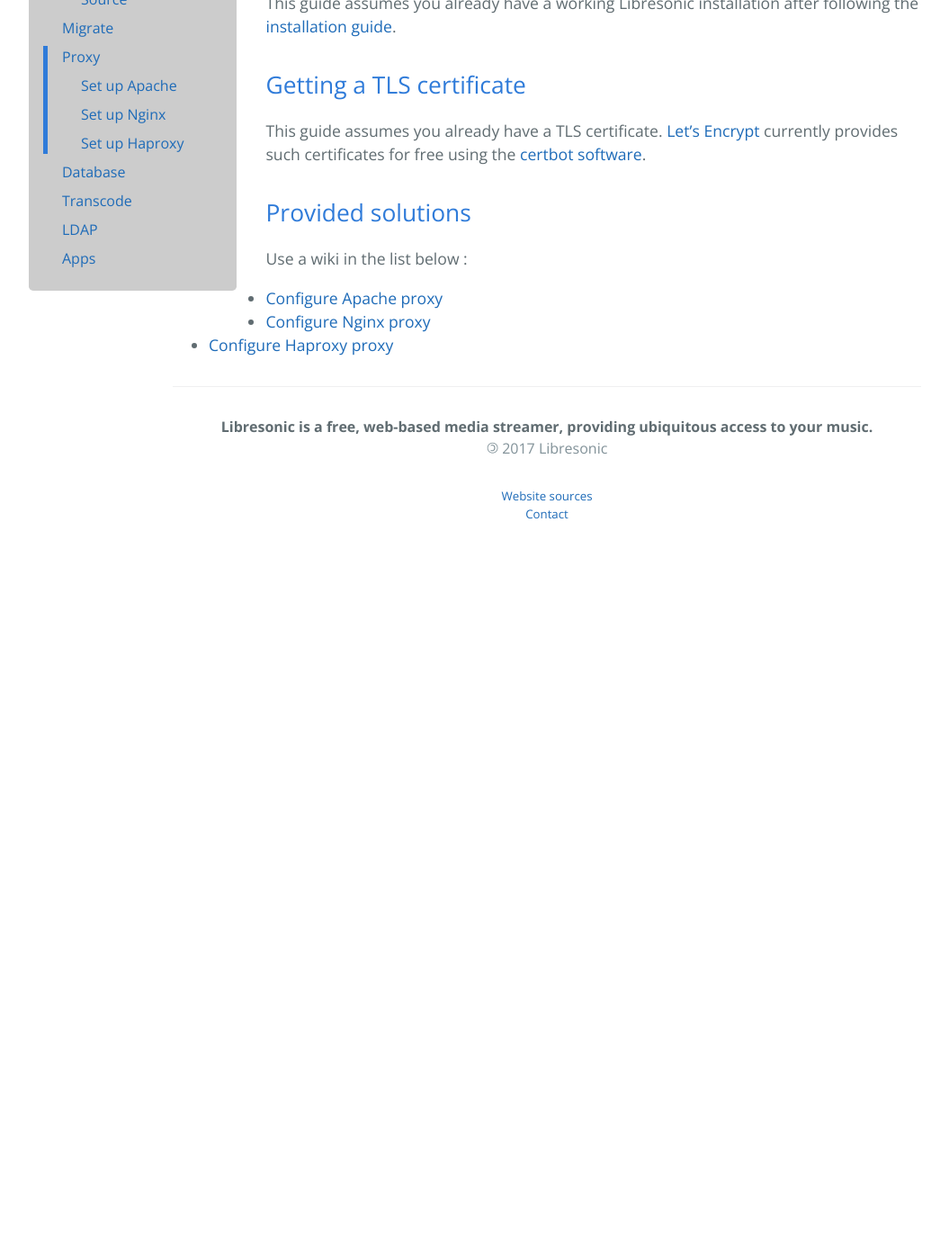
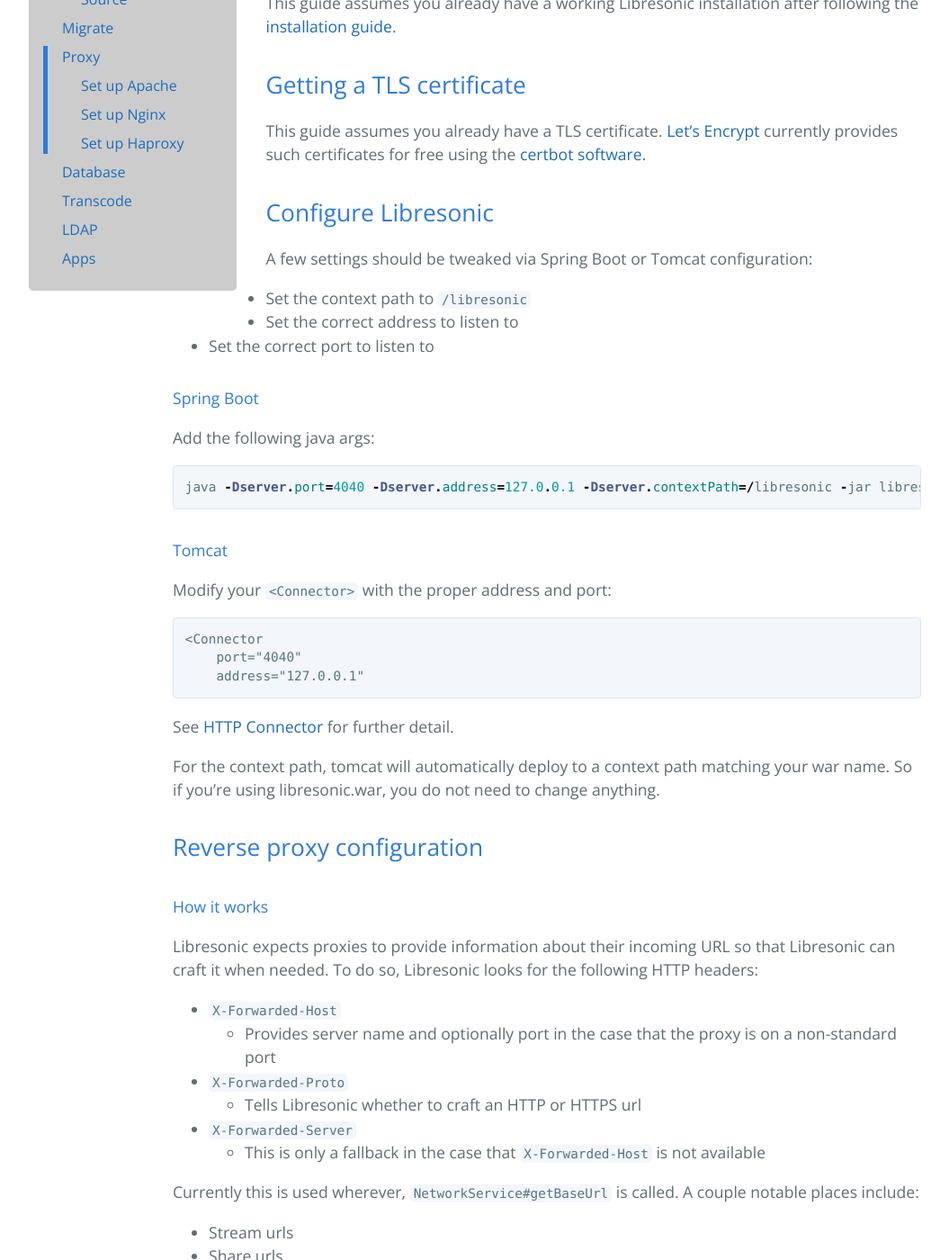
Before and after one commit to airsonic/airsonic.github.io, a Jekyll site: the page built from wiki/30_proxy.md, in a window 1280 px wide and 1400 px high, scrolled down 420 px. Shown: the whole window at 90% size, without its empty margins (32-1087 px from the left). Built offline with Jekyll 4.4.1, drawn with Linux system fonts in a browser that asks for light colours; before the commit the page ends 1050 px from its top, so only the background shows below that; some of the changed text lies outside the part shown.

Commit message:
Add details to proxy wiki pages

````diff
--- a/wiki/30_proxy.md
+++ b/wiki/30_proxy.md
@@ -15,7 +15,57 @@ This guide assumes you already have a working Libresonic installation after foll
 
 This guide assumes you already have a TLS certificate. [Let's Encrypt](https://letsencrypt.org/getting-started/) currently provides such certificates for free using the [certbot software](https://certbot.eff.org/).
 
-## Provided solutions
+## Configure Libresonic
+
+A few settings should be tweaked via Spring Boot or Tomcat
+configuration:
+
+  - Set the context path to `/libresonic`
+  - Set the correct address to listen to
+  - Set the correct port to listen to
+
+#### Spring Boot
+
+Add the following java args:
+
+```java
+java -Dserver.port=4040 -Dserver.address=127.0.0.1 -Dserver.contextPath=/libresonic -jar libresonic.war
+```
+
+#### Tomcat
+Modify your `<Connector>` with the proper address and port:
+
+```
+<Connector
+    port="4040"
+    address="127.0.0.1"
+```
+
+See [HTTP Connector](https://tomcat.apache.org/tomcat-8.0-doc/config/http.html) for further detail.
+
+For the context path, tomcat will automatically deploy to a context path matching your war name. So if you're using libresonic.war, you do not need to change anything.
+
+## Reverse proxy configuration
+
+#### How it works
+
+Libresonic expects proxies to provide information about their incoming URL so that Libresonic can craft it when needed.
+To do so, Libresonic looks for the following HTTP headers:
+
+ - `X-Forwarded-Host`
+   - Provides server name and optionally port in the case that the proxy is on a non-standard port
+ - `X-Forwarded-Proto`
+   - Tells Libresonic whether to craft an HTTP or HTTPS url
+ - `X-Forwarded-Server`
+   - This is only a fallback in the case that `X-Forwarded-Host` is not available
+
+Currently this is used wherever, `NetworkService#getBaseUrl` is called. A couple notable places include:
+
+- Stream urls
+- Share urls
+- Coverart urls
+
+## Provided configurations
 
 Use a wiki in the list below :
 * [Configure Apache proxy](/wiki/proxy/apache)
````
Also changed, not shown: wiki/proxy/10_apache.md (+2 -0 lines).
